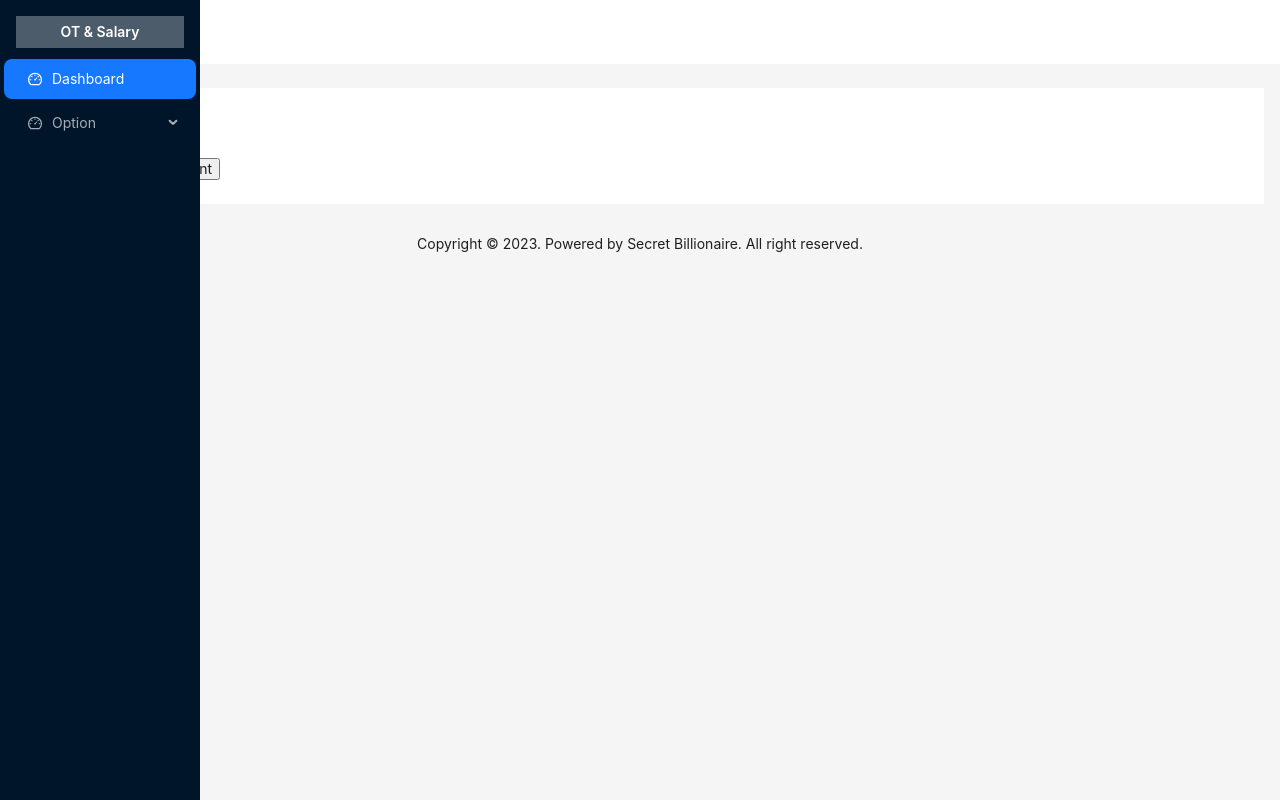
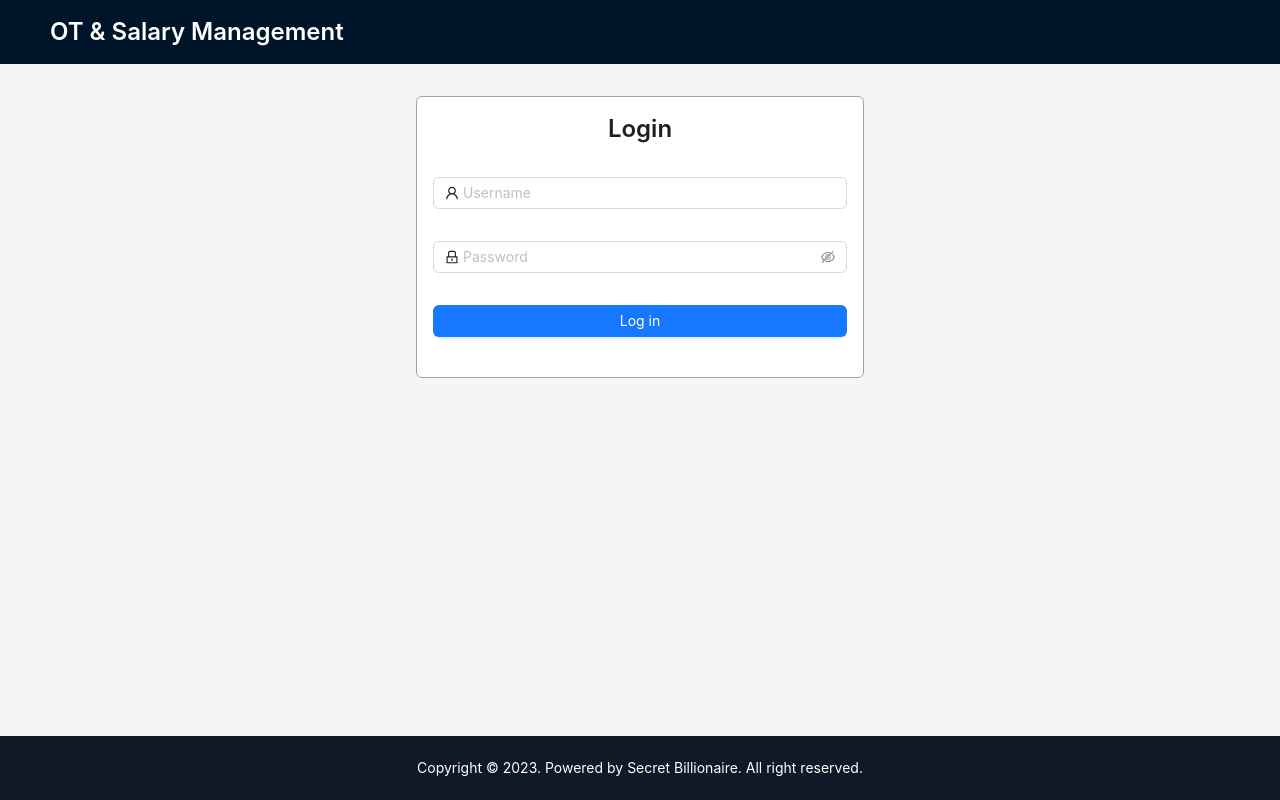
Before and after one commit to khoahd7621/salary-management-ui, a Next.js app: page / in a window 1280 px wide. Built offline with nearby package versions, Linux system fonts and the light colour scheme.

Commit message:
Implement login page

```diff
--- a/models/components/layouts/layout.ts
+++ b/models/components/layouts/layout.ts
@@ -7,7 +7,8 @@ export interface LayoutProps {
 }
 
 export type NextPageWithLayout<P = {}, IP = P> = NextPage<P, IP> & {
-  Layout?: () => ReactElement;
+  // eslint-disable-next-line no-unused-vars
+  Layout?: ({ children }: LayoutProps) => ReactElement;
 };
 
 export type AppPropsWithLayout = AppProps & {
--- /dev/null
+++ b/modules/login/models/loginPayload.ts
@@ -0,0 +1,4 @@
+export interface LoginPayload {
+  username: string;
+  password: string;
+}
--- /dev/null
+++ b/modules/login/services/authService.ts
@@ -0,0 +1,6 @@
+import axiosClient from '~/config/axios-client';
+import { LoginPayload } from '../models/loginPayload';
+
+export function login(payload: LoginPayload) {
+  return axiosClient.post('/auth/login', payload);
+}
--- /dev/null
+++ b/pages/dashboard.tsx
@@ -0,0 +1,7 @@
+import { NextPageWithLayout } from '~/models/components/layouts';
+
+const DashboardPage: NextPageWithLayout = () => {
+  return <div>Dashboard</div>;
+};
+
+export default DashboardPage;
--- a/pages/index.tsx
+++ b/pages/index.tsx
@@ -1,12 +1,79 @@
-import { Counter } from '~/components/Counter';
+import { LockOutlined, UserOutlined } from '@ant-design/icons';
+import { Button, Form, Input, Space, Typography } from 'antd';
+import { useRouter } from 'next/router';
+import { useState } from 'react';
 
-const Home = () => {
+import { SubLayout } from '~/components/layouts';
+import { NextPageWithLayout } from '~/models/components/layouts';
+import { LoginPayload } from '~/modules/login/models/loginPayload';
+import { login } from '~/modules/login/services/authService';
+
+const LoginPage: NextPageWithLayout = () => {
+  const router = useRouter();
+  const [isSending, setIsSending] = useState(false);
+
+  const handleLogin = async (values: LoginPayload) => {
+    setIsSending(true);
+    try {
+      await login(values);
+      router.push('/dashboard');
+    } catch (error) {
+      console.log(error);
+    }
+    setIsSending(false);
+  };
+
   return (
     <div>
-      <h1>Home Page</h1>
-      <Counter />
+      <div className="max-w-md mt-8 mx-auto p-4 bg-white border rounded-md border-solid border-gray-400">
+        <Typography.Title level={3} className="text-center !mb-8">
+          Login
+        </Typography.Title>
+        <Form
+          initialValues={{
+            remember: true,
+          }}
+          onFinish={handleLogin}
+        >
+          <Space className="w-full" direction="vertical" size="small">
+            <Form.Item
+              name="username"
+              rules={[
+                {
+                  required: true,
+                  message: 'Please input your Username!',
+                },
+              ]}
+            >
+              <Input prefix={<UserOutlined className="site-form-item-icon" />} placeholder="Username" />
+            </Form.Item>
+            <Form.Item
+              name="password"
+              rules={[
+                {
+                  required: true,
+                  message: 'Please input your Password!',
+                },
+                {
+                  min: 6,
+                  message: 'Password must be at least 6 characters',
+                },
+              ]}
+            >
+              <Input.Password prefix={<LockOutlined className="site-form-item-icon" />} placeholder="Password" />
+            </Form.Item>
+            <Form.Item>
+              <Button disabled={isSending} type="primary" htmlType="submit" className="w-full">
+                Log in
+              </Button>
+            </Form.Item>
+          </Space>
+        </Form>
+      </div>
     </div>
   );
 };
 
-export default Home;
+LoginPage.Layout = SubLayout;
+
+export default LoginPage;
```
